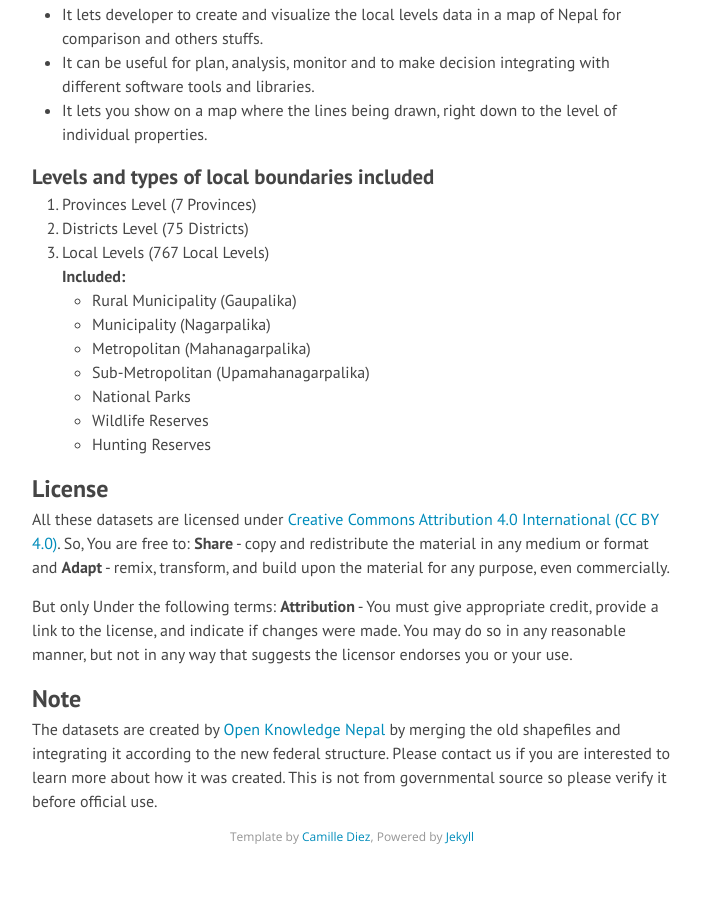
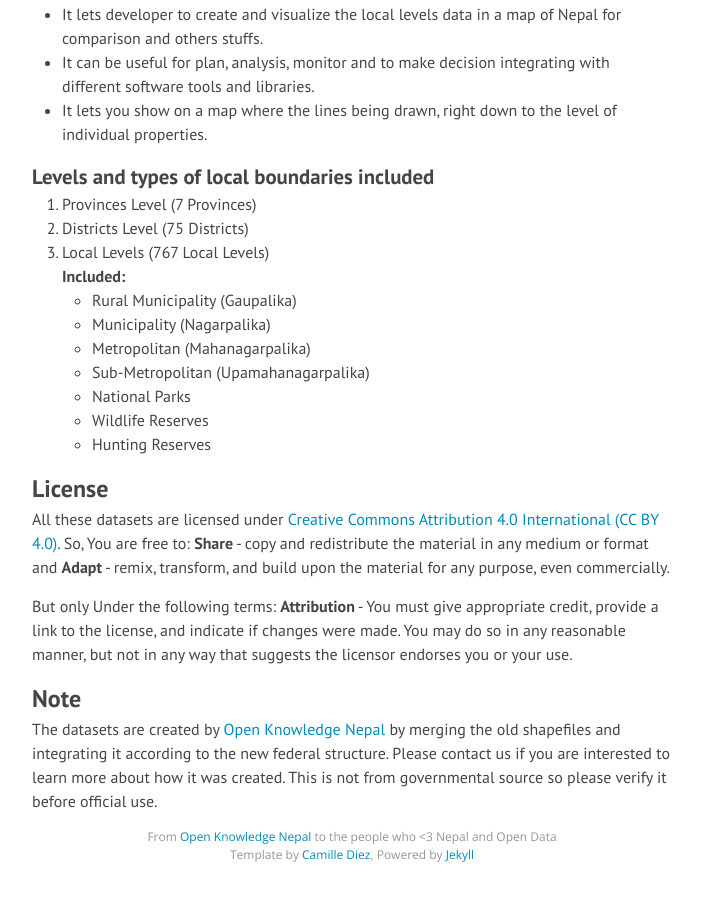
Before and after one commit to okfnepal/localboundaries, a Jekyll site: the page built from index.html, in a window 1280 px wide and 900 px high, scrolled down 1143 px. Shown: the whole window, without its empty margins (288-989 px from the left). Built offline with Jekyll 4.4.1, drawn with Linux system fonts in a browser that asks for light colours; nearby versions of some CDN libraries; Markdown is read by kramdown in place of the engine named in the settings.

Commit message:
footer update

```diff
--- a/_includes/footer.html
+++ b/_includes/footer.html
@@ -110,5 +110,6 @@
 
 </script>
 <div class="footer" align="center">
+    From <a href=http://oknp.org target="_blank">Open Knowledge Nepal</a> to the people who <3 Nepal and Open Data</br>
     Template by <a href=http://diezcami.github.io target="_blank">Camille Diez</a>, Powered by <a href=http://jekyllrb.com target="_blank">Jekyll</a>
 </div>
```
